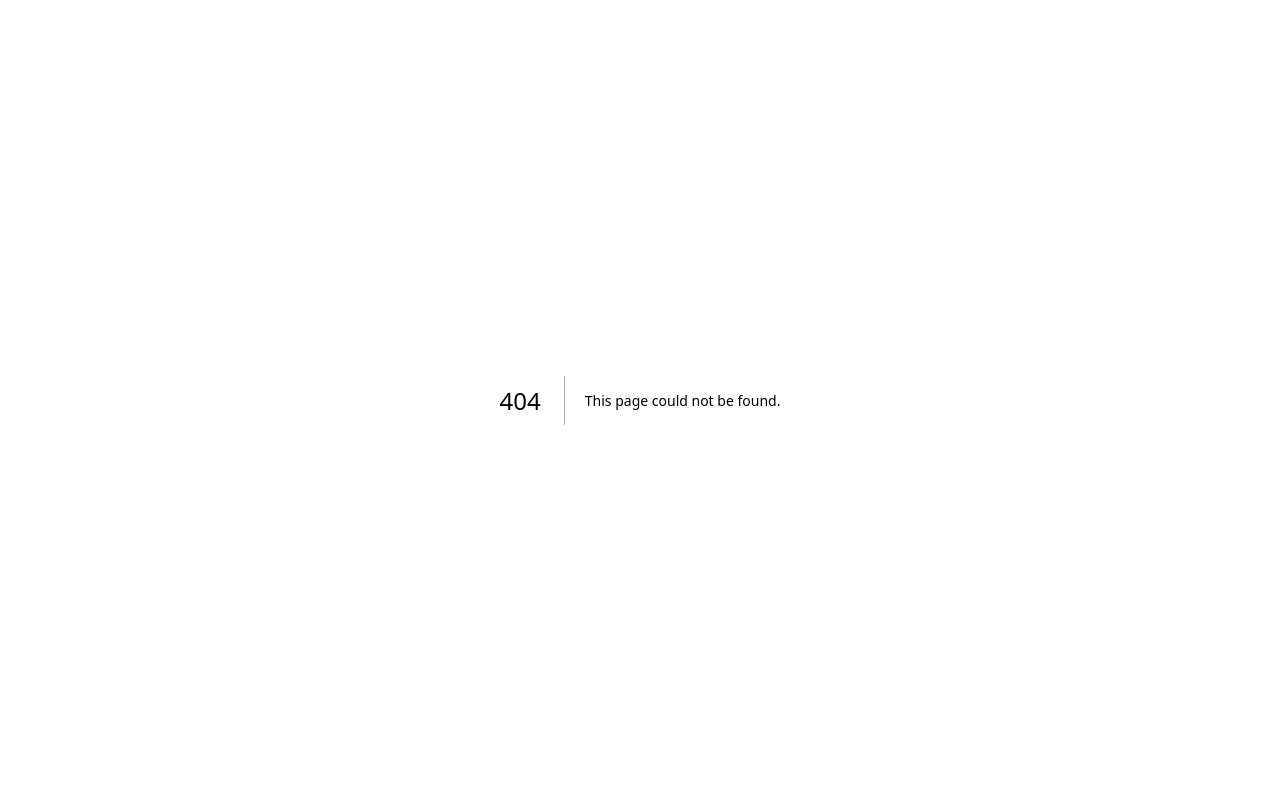
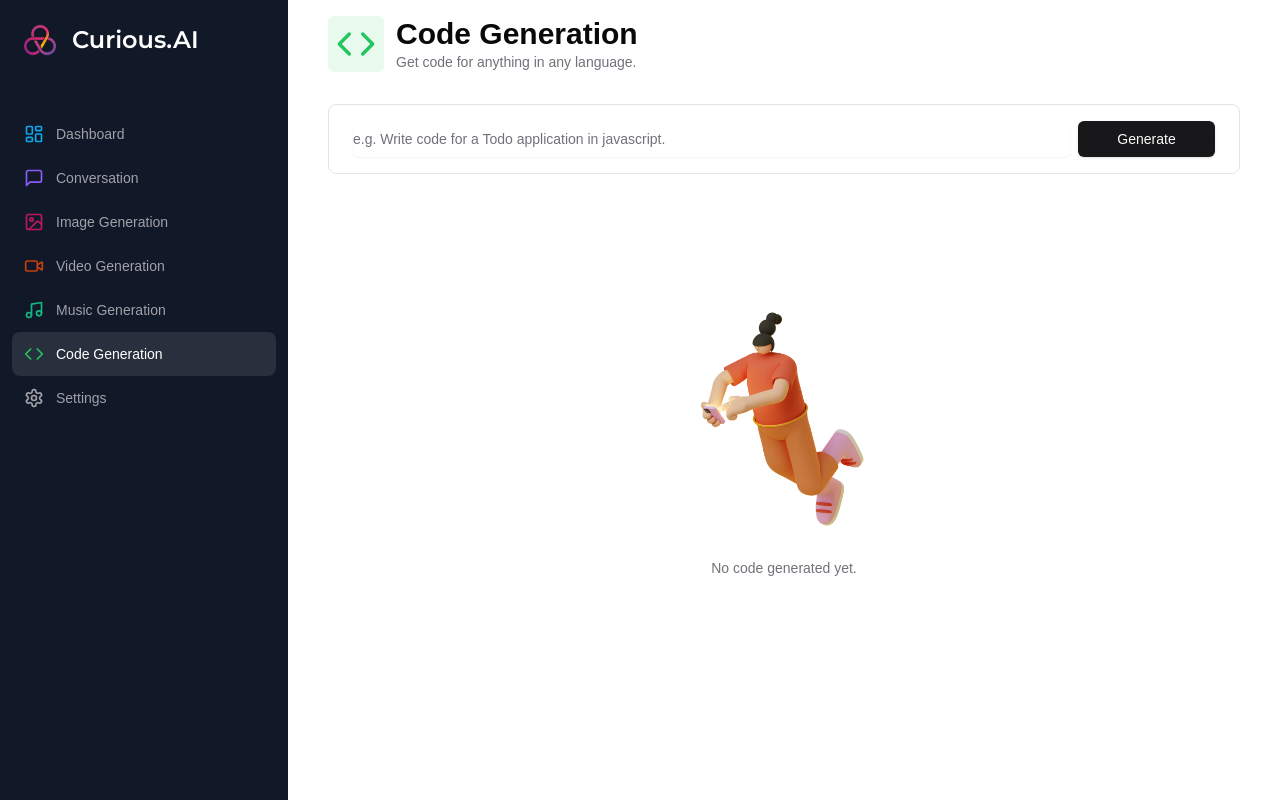
Before and after one commit to ShreyTanna29/curious.AI, a Next.js app: page /code in a window 1280 px wide. Before the commit this address had no page. Built offline with nearby package versions, Linux system fonts and the light colour scheme.

Commit message:
add code generation

```diff
--- /dev/null
+++ b/app/(dashboard)/(routes)/code/constants.ts
@@ -0,0 +1,7 @@
+import * as z from "zod";
+
+export const formSchema = z.object({
+  prompt: z.string().min(1, {
+    message: "Prompt is required",
+  }),
+});
--- /dev/null
+++ b/app/(dashboard)/(routes)/code/page.tsx
@@ -0,0 +1,142 @@
+"use client";
+import axios from "axios";
+import Heading from "@/components/heading";
+import { Code } from "lucide-react";
+import { useForm } from "react-hook-form";
+import * as z from "zod";
+import { formSchema } from "./constants";
+import { zodResolver } from "@hookform/resolvers/zod";
+import { Form, FormControl, FormField, FormItem } from "@/components/ui/form";
+import { Input } from "@/components/ui/input";
+import { Button } from "@/components/ui/button";
+import { useRouter } from "next/navigation";
+import { useState } from "react";
+import Empty from "@/components/empty";
+import Loader from "@/components/loader";
+import { cn } from "@/lib/utils";
+import UserAvatar from "@/components/user.avatar";
+import BotAvatar from "@/components/bot.avatar";
+import ReactMarkdown from "react-markdown";
+
+type Message = {
+  role: "user" | "assistant";
+  content: string;
+};
+
+function ConversationPage() {
+  const router = useRouter();
+  const [messages, setMessages] = useState<Message[]>([]);
+  const form = useForm<z.infer<typeof formSchema>>({
+    resolver: zodResolver(formSchema),
+    defaultValues: {
+      prompt: "",
+    },
+  });
+
+  const isLoading = form.formState.isSubmitting;
+
+  const onSubmit = async (values: z.infer<typeof formSchema>) => {
+    try {
+      const userMessage: Message = {
+        role: "user",
+        content: values.prompt,
+      };
+      const newMessages = [...messages, userMessage];
+      const response = await axios.post("/api/code", {
+        messages: newMessages,
+      });
+      setMessages((current) => [...current, response.data, userMessage]);
+      form.reset();
+    } catch (error: unknown) {
+      console.log(error);
+    } finally {
+      router.refresh();
+    }
+  };
+
+  return (
+    <div>
+      <Heading
+        title="Code Generation"
+        description="Get code for anything in any language."
+        icon={Code}
+        iconColor="text-green-500"
+        bgColor="bg-green-500/10"
+      />
+      <div className="px-4 lg:px-8">
+        <div>
+          <Form {...form}>
+            <form
+              onSubmit={form.handleSubmit(onSubmit)}
+              className="rounded-lg border w-full p-4 px-3 md:px-6 focus-within:shadow-sm grid grid-cols-12 gap-2"
+            >
+              <FormField
+                name="prompt"
+                render={({ field }) => (
+                  <FormItem className="col-span-12 lg:col-span-10">
+                    <FormControl className="m-0 p-0">
+                      <Input
+                        className="border-0 outline-none focus-visible:ring-0 focus-visible:ring-transparent"
+                        disabled={isLoading}
+                        placeholder="e.g. Write code for a Todo application in javascript."
+                        {...field}
+                      />
+                    </FormControl>
+                  </FormItem>
+                )}
+              />
+              <Button
+                className="col-span-12 lg:col-span-2 w-full"
+                disabled={isLoading}
+              >
+                Generate
+              </Button>
+            </form>
+          </Form>
+        </div>
+        <div className="space-y-4 mt-4">
+          {isLoading && (
+            <div className="p-8 rounded-lg w-full flex items-center justify-center bg-muted">
+              <Loader />
+            </div>
+          )}
+          {messages.length === 0 && !isLoading && (
+            <Empty label="No code generated yet."></Empty>
+          )}
+          <div className="flex flex-col-reverse gap-y-4 ">
+            {messages.map((message, index) => (
+              <div
+                key={index}
+                className={cn(
+                  "p-8 w-full flex items-start gap-x-8 rounded-lg",
+                  message.role === "user"
+                    ? "bg-white border border-black/10"
+                    : "bg-muted"
+                )}
+              >
+                {message.role === "user" ? <UserAvatar /> : <BotAvatar />}
+                <ReactMarkdown
+                  components={{
+                    pre: ({ node, ...props }) => (
+                      <div className=" overflow-auto w-full my-2 bg-black/10 p-2 rounded-lg ">
+                        <pre {...props} />
+                      </div>
+                    ),
+                    code: ({ node, ...props }) => (
+                      <code className="bg-black/10 rounded-lg p-1" {...props} />
+                    ),
+                  }}
+                  className="text-sm overflow-hidden leading-7"
+                >
+                  {message.content || ""}
+                </ReactMarkdown>
+              </div>
+            ))}
+          </div>
+        </div>
+      </div>
+    </div>
+  );
+}
+
+export default ConversationPage;
--- /dev/null
+++ b/app/api/code/route.ts
@@ -0,0 +1,36 @@
+import { auth } from "@clerk/nextjs/server";
+import { NextResponse } from "next/server";
+import { GoogleGenerativeAI } from "@google/generative-ai";
+
+const genAI = new GoogleGenerativeAI(process.env.GEMINI_API_KEY);
+
+export async function POST(req: Request) {
+  try {
+    const { userId } = auth();
+    const body = await req.json();
+    let { messages } = body;
+
+    if (!userId) {
+      return new NextResponse("Unauthorized", { status: 401 });
+    }
+
+    if (!messages) {
+      return new NextResponse("Messages are required", { status: 400 });
+    }
+
+    messages = ["You are code generator. You must answer only in markdown code snippets. Use code comments for explanation.", ...messages]
+
+    const model = genAI.getGenerativeModel({ model: "gemini-pro" });
+
+    const chat = model.startChat();
+    const result = await chat.sendMessage(
+      messages[messages.length - 1].content
+    );
+    const response = result.response;
+
+    return NextResponse.json({ role: "assistant", content: response.text() });
+  } catch (error) {
+    console.log("[CONVERSATION_ERROR]", error);
+    return new NextResponse("Internal error", { status: 500 });
+  }
+}
--- a/components/sidebar.tsx
+++ b/components/sidebar.tsx
@@ -44,7 +44,7 @@ const routes = [
     label: "Code Generation",
     icon: Code,
     href: "/code",
-    color: "text-green-700",
+    color: "text-green-500",
   },
   {
     label: "Settings",
--- a/package.json
+++ b/package.json
@@ -25,6 +25,7 @@
     "react": "^18",
     "react-dom": "^18",
     "react-hook-form": "^7.53.0",
+    "react-markdown": "^9.0.1",
     "tailwind-merge": "^2.5.2",
     "tailwindcss-animate": "^1.0.7",
     "zod": "^3.23.8"
```
Also changed, not shown: 1 other file (tests, documents, lock files or other folders).
